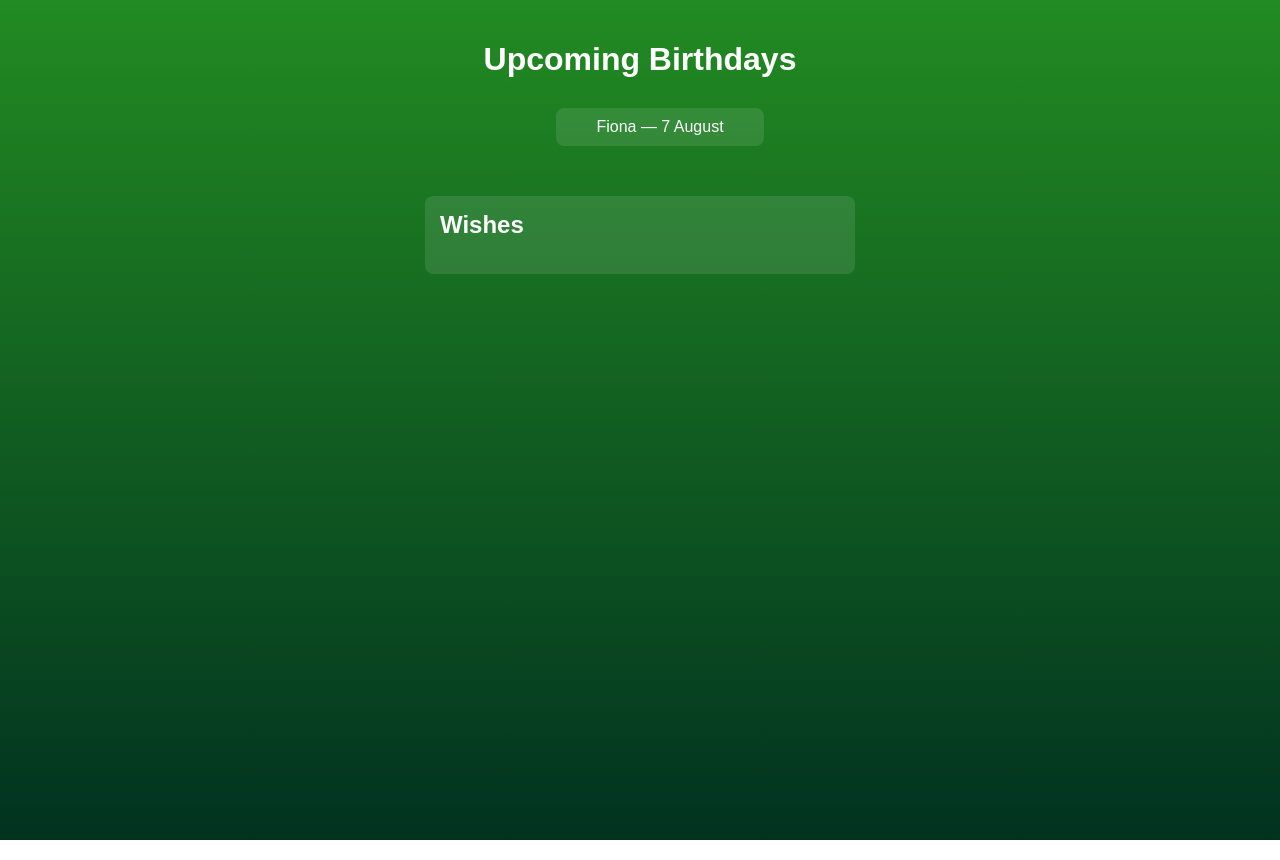
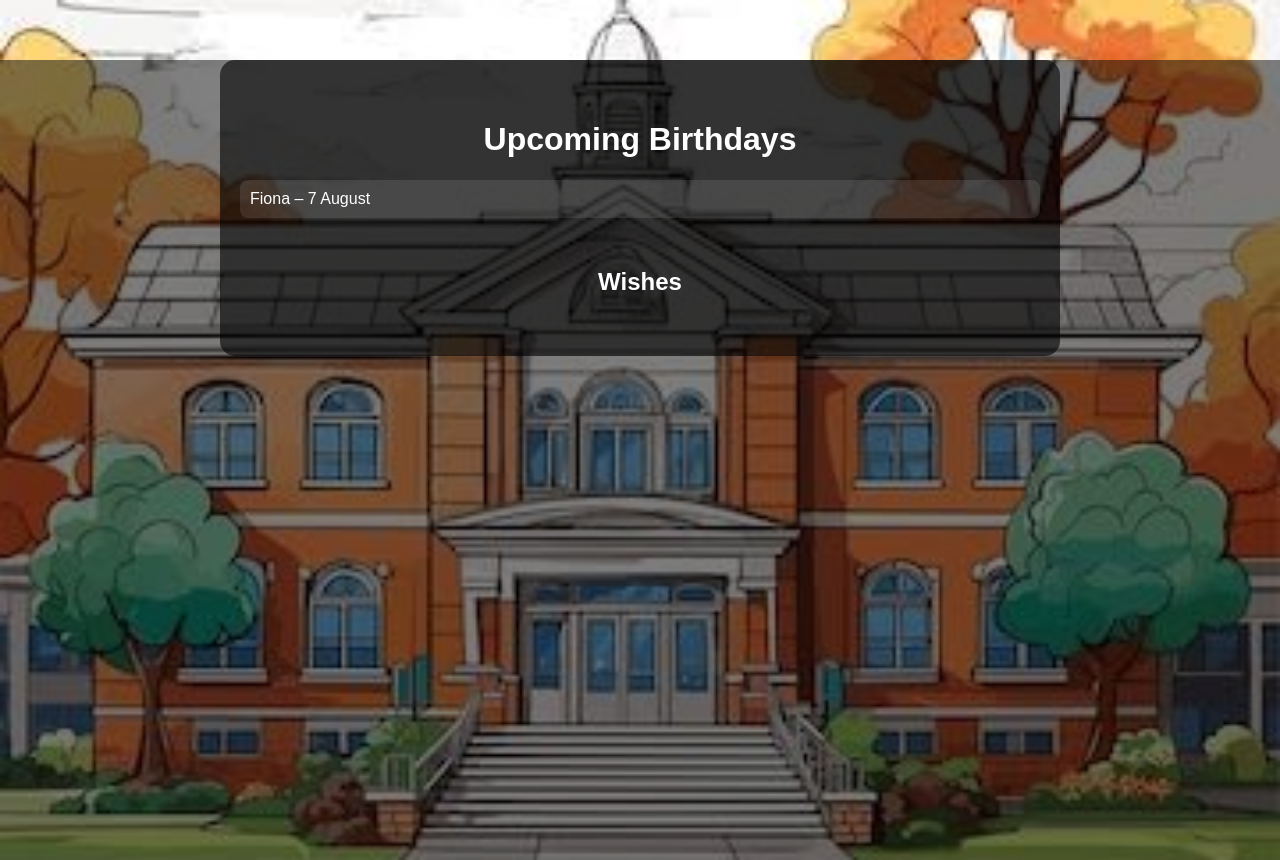
Before and after one commit to Eduardo-salamanca/learn, a plain HTML site: page index.html in a window 1280 px wide. Drawn offline with Linux system fonts and the light colour scheme.

Commit message:
Update index.html

```diff
--- a/index.html
+++ b/index.html
@@ -1,60 +1,75 @@
-<!DOCTYPE html><html lang="en">
+<!DOCTYPE html>
+<html lang="en">
 <head>
-  <meta charset="UTF-8">
-  <meta name="viewport" content="width=device-width, initial-scale=1.0">
-  <title>Upcoming Birthdays</title>
+  <meta charset="UTF-8" />
+  <meta name="viewport" content="width=device-width, initial-scale=1.0" />
+  <title>Birthday Reminder</title>
   <style>
     body {
       margin: 0;
+      padding: 0;
       font-family: Arial, sans-serif;
-      background: linear-gradient(to bottom, #228B22, #013220);
+      background-image: url('images.jpeg');
+      background-size: cover;
+      background-position: center;
+      background-repeat: no-repeat;
+      min-height: 100vh;
       color: white;
-      display: flex;
-      flex-direction: column;
-      align-items: center;
-      justify-content: flex-start;
-      min-height: 100vh;
-      padding: 20px;
+      backdrop-filter: brightness(0.5);
     }
-    h1 {
-      margin-bottom: 20px;
+
+    .container {
+      max-width: 800px;
+      margin: 0 auto;
+      padding: 40px 20px;
+      background-color: rgba(0, 0, 0, 0.6);
+      border-radius: 15px;
+      margin-top: 60px;
     }
-    .birthday {
-      background: rgba(255, 255, 255, 0.1);
-      padding: 10px 20px;
-      margin: 10px 0;
-      border-radius: 8px;
-      width: 100%;
-      max-width: 400px;
+
+    h1, h2 {
       text-align: center;
     }
-    #wishes {
-      margin-top: 40px;
-      width: 100%;
-      max-width: 400px;
+
+    ul {
+      list-style: none;
+      padding: 0;
+    }
+
+    li {
       background: rgba(255, 255, 255, 0.1);
-      padding: 15px;
+      margin: 10px 0;
+      padding: 10px;
       border-radius: 8px;
     }
-    #wishes h2 {
-      margin-top: 0;
+
+    .no-birthday {
+      text-align: center;
+      margin-top: 30px;
+      font-style: italic;
+      font-size: 18px;
     }
-    .wish {
-      background: rgba(255, 255, 255, 0.15);
-      margin: 5px 0;
-      padding: 10px;
-      border-radius: 5px;
+
+    .wishes {
+      margin-top: 50px;
     }
   </style>
 </head>
 <body>
-  <h1>Upcoming Birthdays</h1>
-  <div id="birthdays"></div>  <div id="wishes">
-    <h2>Wishes</h2>
-    <div id="wishList">
-      <!-- Manual wishes will go here -->
+  <div class="container">
+    <h1>Upcoming Birthdays</h1>
+    <ul id="birthdayList"></ul>
+    <div class="no-birthday" id="noBirthdayMessage">No birthday update</div>
+
+    <div class="wishes">
+      <h2>Wishes</h2>
+      <ul id="wishesList">
+        <!-- Example: <li>Happy Birthday, Jessica! – From John</li> -->
+      </ul>
     </div>
-  </div>  <script>
+  </div>
+
+  <script>
     const birthdays = [
       { name: "Jessica Sachi", date: "2009-11-18" },
       { name: "Kusumo Wijaya", date: "2009-10-10" },
@@ -103,27 +118,28 @@
     ];
 
     const today = new Date();
-    const currentYear = today.getFullYear();
+    today.setHours(0, 0, 0, 0);
+
+    const birthdayList = document.getElementById('birthdayList');
+    const noBirthdayMessage = document.getElementById('noBirthdayMessage');
 
     const upcoming = birthdays.filter(b => {
-      const bd = new Date(b.date);
-      bd.setFullYear(currentYear);
-      const diff = (bd - today) / (1000 * 60 * 60 * 24);
+      const birthDate = new Date(today.getFullYear(), new Date(b.date).getMonth(), new Date(b.date).getDate());
+      const diff = (birthDate - today) / (1000 * 60 * 60 * 24);
       return diff >= 0 && diff <= 3;
     });
 
-    const container = document.getElementById("birthdays");
-    if (upcoming.length === 0) {
-      container.innerHTML = "<p>No birthday update</p>";
-    } else {
+    if (upcoming.length > 0) {
+      noBirthdayMessage.style.display = 'none';
       upcoming.sort((a, b) => new Date(a.date).getDate() - new Date(b.date).getDate());
-      upcoming.forEach(b => {
-        const div = document.createElement("div");
-        div.className = "birthday";
-        const date = new Date(b.date);
-        div.textContent = `${b.name} — ${date.getDate()} ${date.toLocaleString('default', { month: 'long' })}`;
-        container.appendChild(div);
+      upcoming.forEach(person => {
+        const item = document.createElement('li');
+        item.textContent = `${person.name} – ${new Date(person.date).toLocaleDateString('en-GB', {
+          day: 'numeric', month: 'long'
+        })}`;
+        birthdayList.appendChild(item);
       });
     }
-  </script></body>
-  </html>
+  </script>
+</body>
+</html>
```
